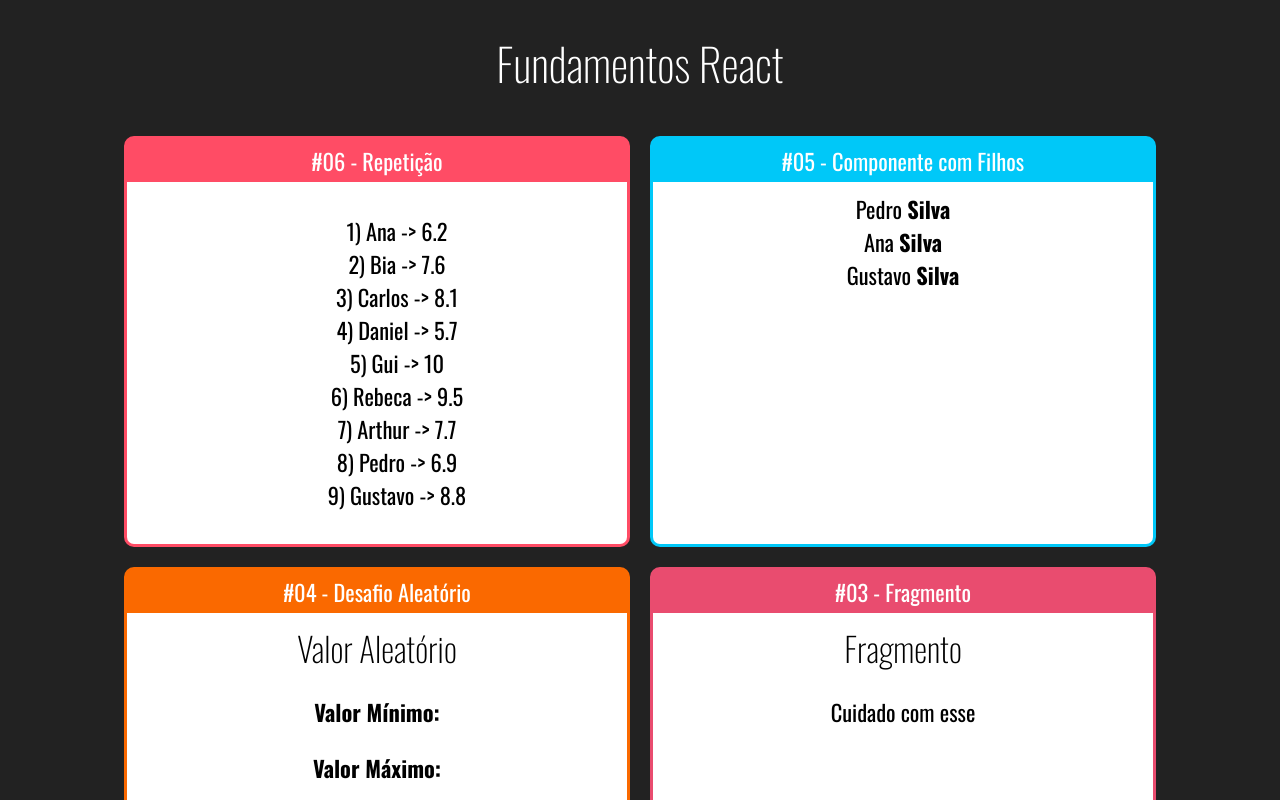
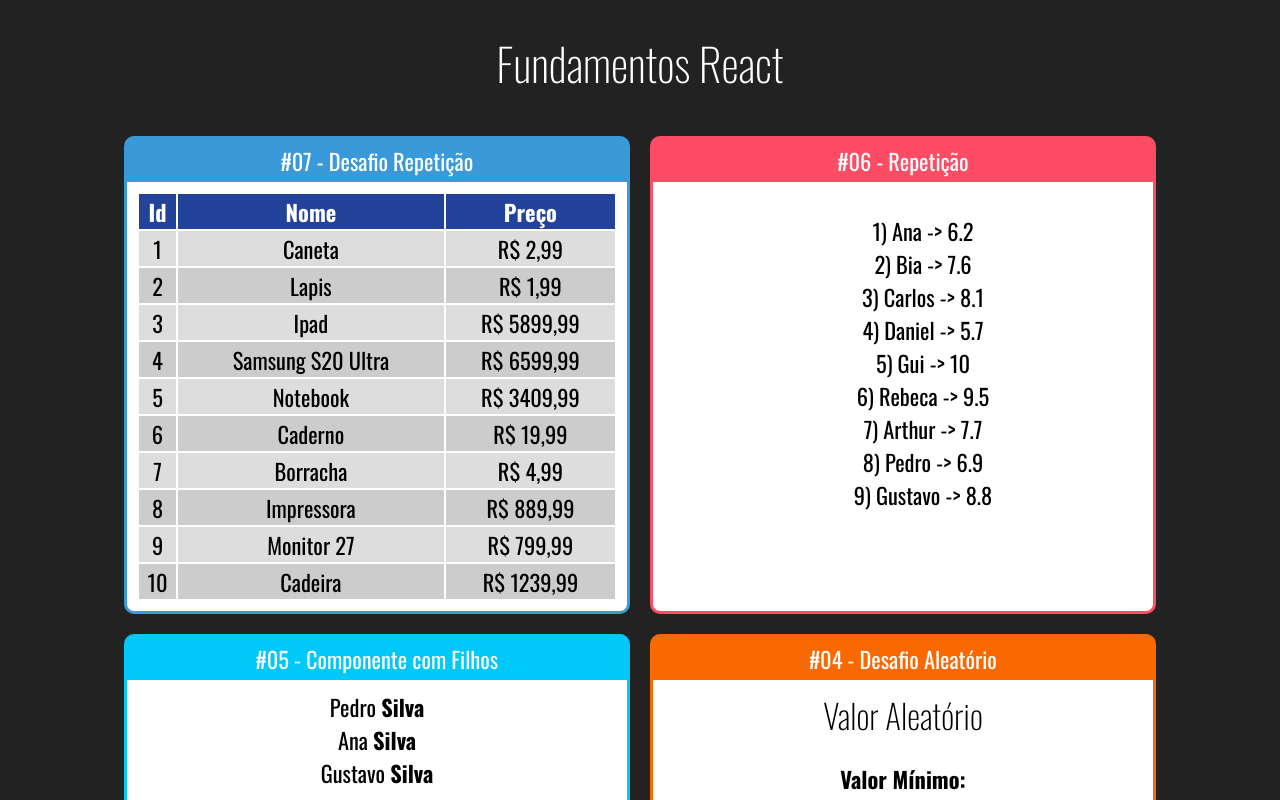
Before and after one commit to israelbulcaotavares/fundamentos-react, a React (Create React App) app: page / in a window 1280 px wide. Shown: the top 800 px of the page. Built offline with nearby package versions, Linux system fonts and the light colour scheme.

Commit message:
Desafio Repetição

```diff
--- a/src/App.jsx
+++ b/src/App.jsx
@@ -10,6 +10,7 @@ import Card from "./components/layout/Card";
 import ListaAlunos from "./components/repeticao/ListaAlunos";
 import Familia from "./components/basicos/Familia";
 import FamiliaMembro from "./components/basicos/FamiliaMembro";
+import TabelaProdutos from "./components/repeticao/TabelaProdutos";
 
 export default () => {
   return (
@@ -17,6 +18,9 @@ export default () => {
       <h1>Fundamentos React</h1>
 
       <div className="Cards">
+        <Card titulo="#07 - Desafio Repetição" color="#3A9AD9">
+          <TabelaProdutos/>
+        </Card>
         <Card titulo="#06 - Repetição" color="#FF4C65">
           <ListaAlunos/>
         </Card>
--- /dev/null
+++ b/src/components/repeticao/TabelaProdutos.css
@@ -0,0 +1,14 @@
+.TabelaProdutos table{
+    width: 100%;
+}
+.TabelaProdutos th{
+    background-color: rgb(35, 67, 155);
+    color: #fff;
+}
+
+.TabelaProdutos .Par {
+    background-color: #ddd;
+}
+.TabelaProdutos .Impar {
+    background-color: #ccc;
+}
--- /dev/null
+++ b/src/components/repeticao/TabelaProdutos.jsx
@@ -0,0 +1,32 @@
+import React from "react";
+import produtos from "../../src/data/produtos";
+import './TabelaProdutos.css'
+
+export default (props) => {
+  function getLinhas() {
+    return produtos.map((produto, i ) => {
+      return (
+        <tr key={produto.id} className={i % 2 == 0 ? 'Par' : 'Impar'}>
+          <td>{produto.id}</td>
+          <td>{produto.nome}</td>
+          <td>R$ {produto.preco.toFixed(2).replace(".", ",")}</td>
+        </tr>
+      );
+    });
+  }
+
+  return (
+    <div className="TabelaProdutos">
+      <table>
+        <thead>
+          <tr>
+            <th>Id</th>
+            <th>Nome</th>
+            <th>Preço</th>
+          </tr>
+        </thead>
+        <tbody>{getLinhas()}</tbody>
+      </table>
+    </div>
+  );
+};
--- /dev/null
+++ b/src/src/data/produtos.js
@@ -0,0 +1,14 @@
+const produtos = [
+    { id: 1, nome: 'Caneta',  preco: 2.99},
+    { id: 2, nome: 'Lapis',  preco: 1.99},
+    { id: 3, nome: 'Ipad',  preco: 5899.99},
+    { id: 4, nome: 'Samsung S20 Ultra',  preco: 6599.99},
+    { id: 5, nome: 'Notebook',  preco: 3409.99},
+    { id: 6, nome: 'Caderno',  preco: 19.99},
+    { id: 7, nome: 'Borracha',  preco: 4.99},
+    { id: 8, nome: 'Impressora',  preco: 889.9923534},
+    { id: 9, nome: 'Monitor 27',  preco: 799.99},
+    { id: 10, nome: 'Cadeira',  preco: 1239.99},
+]
+
+export default produtos
```
